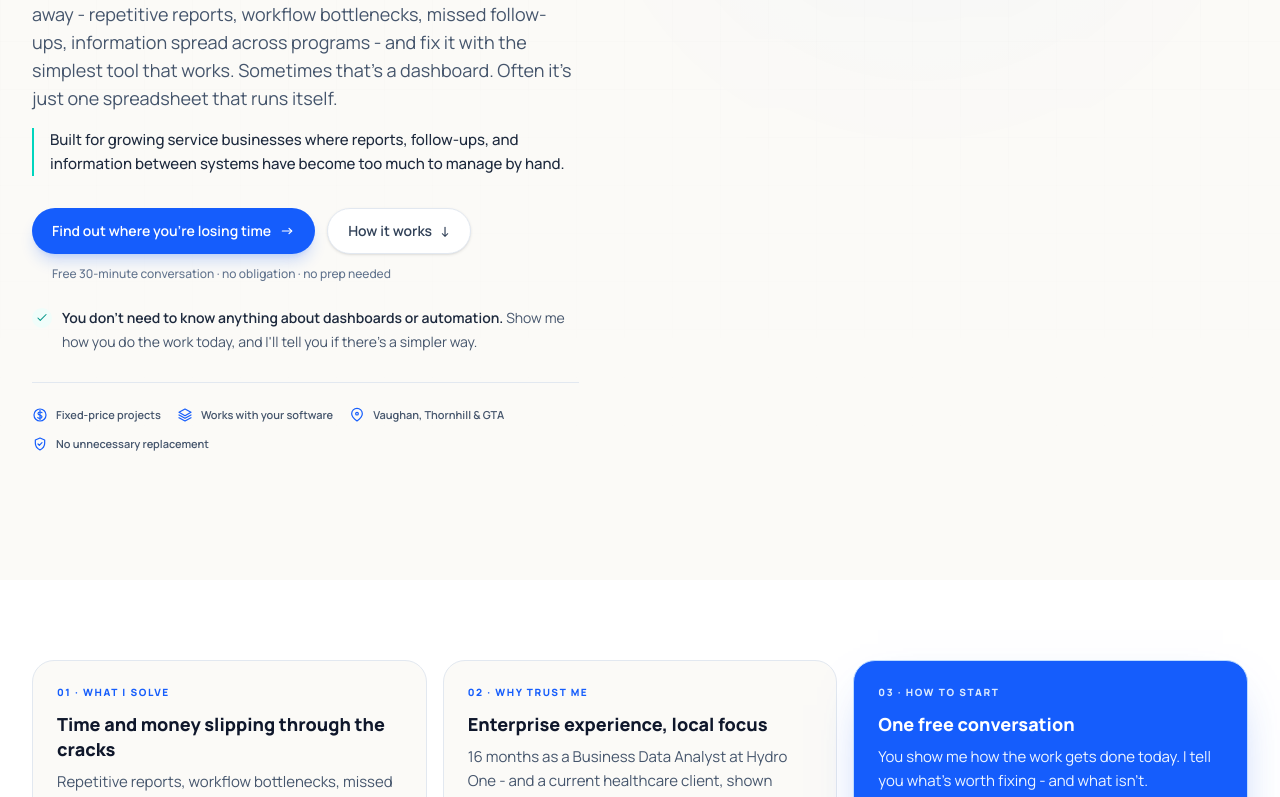
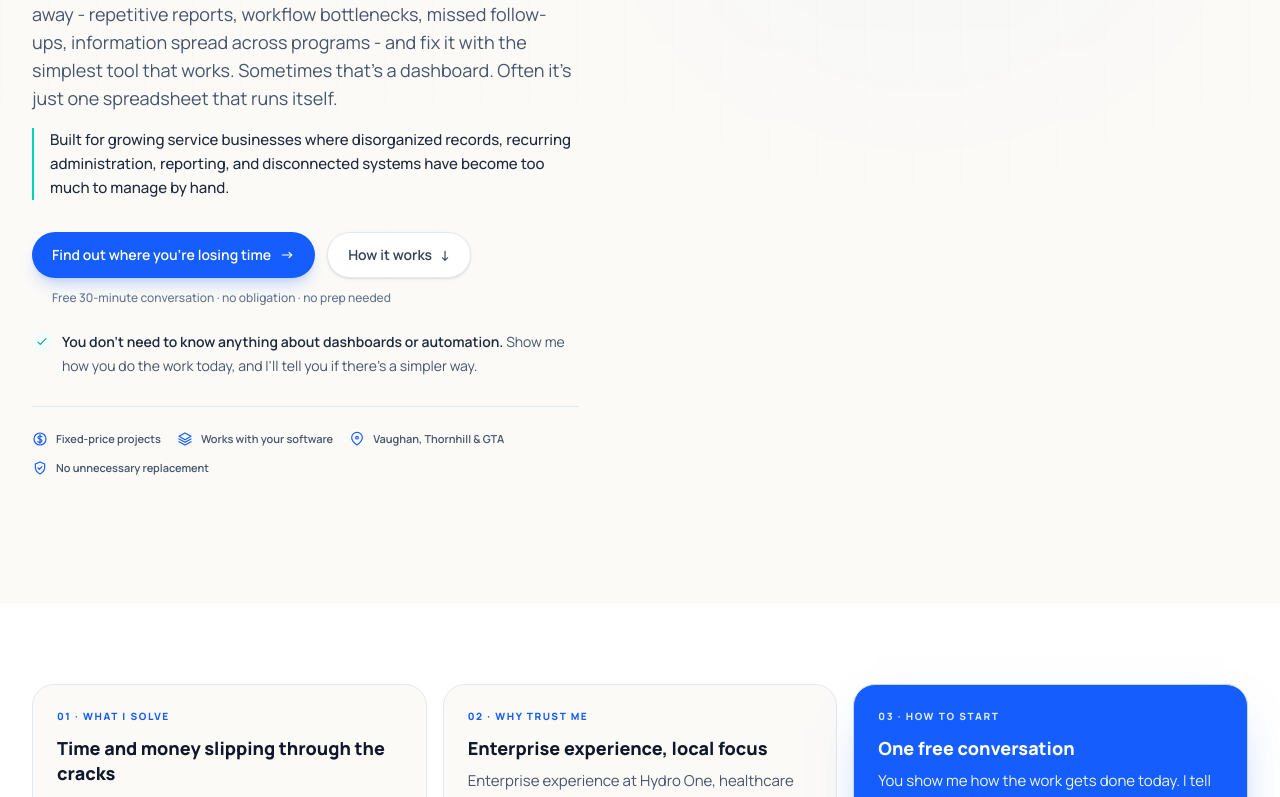
Before and after one commit to juliaobsh/julia-portfolio, a Next.js app: page /business in a window 1280 px wide. Shown: the part 583-1380 px from the top of the page. Built offline with nearby package versions, Linux system fonts and the light colour scheme; a web font is replaced by a local one.

Commit message:
Update business.ts

```diff
--- a/src/data/business.ts
+++ b/src/data/business.ts
@@ -12,16 +12,18 @@ export const business = {
   /** Shown beside the photo. */
   bio: [
     "I spent 16 months as a Business Data Analyst at Hydro One, working inside a 27-report enterprise Power BI suite and automating high-volume workflows that people relied on every week.",
-    "Now I bring that same care to local businesses. I handle the first conversation, build the solution, check the numbers against yours, and walk your team through it - no sales hand-off and no junior delivery team.",
+    "Since February 2025, I’ve also supported an independent healthcare practice: organizing hundreds of client files and years of invoices, configuring online booking, and maintaining its existing website and digital tools.",
+    "I’m also contributing to a collaborative business systems project, exploring database design and data quality for matching businesses with relevant growth opportunities. That project is currently in development.",
+    "The best solution is the one that makes running your business easier. Now I bring that same care to local businesses. I handle the first conversation, build the solution, check the numbers against yours, and walk your team through it - no sales hand-off and no junior delivery team.",
   ],
-  role: "Data & automation consultant",
+  role: "Business process improvement & automation consultant",
   firstName: "Yulia",
   serviceArea: "Vaughan, Thornhill & GTA",
   /** Main call to action - framed around what the visitor gets. */
   ctaLabel: "Find out where you're losing time",
   ctaNote: "Free 30-minute conversation · no obligation · no prep needed",
   /** Who the page is for - by situation, not industry. */
-  idealClient: "Built for growing service businesses where reports, follow-ups, and information between systems have become too much to manage by hand.",
+  idealClient: "Built for growing service businesses where disorganized records, recurring administration, reporting, and disconnected systems have become too much to manage by hand.",
 };
 
 /** The one-minute version of the page, shown right after the hero. */
@@ -29,14 +31,14 @@ export const glance = [
   {
     label: "What I solve",
     title: "Time and money slipping through the cracks",
-    body: "Repetitive reports, workflow bottlenecks, missed follow-ups, and information spread across programs.",
+    body: "Disorganized records, repetitive admin, reporting bottlenecks, missed follow-ups, and information spread across programs.",
     href: "#help",
     link: "See the warning signs",
   },
   {
     label: "Why trust me",
     title: "Enterprise experience, local focus",
-    body: "16 months as a Business Data Analyst at Hydro One - and a current healthcare client, shown below.",
+    body: "Enterprise experience at Hydro One, healthcare reporting automation, and hands-on operations support for an independent practice.",
     href: "#about",
     link: "Meet me",
   },
@@ -135,7 +137,7 @@ export const signs: { icon: IconName; title: string; body: string }[] = [
   { icon: "dollar", title: "Revenue slipping through the cracks", body: "Unpaid invoices, missed follow-ups, and overlooked opportunities are hard to keep track of" },
   { icon: "search", title: "Answers take too long", body: "You can't see the numbers you care about without asking someone to pull them" },
   { icon: "clock", title: "Work keeps getting stuck", body: "Jobs, approvals, or customer requests sit waiting, and nobody has a clear picture of why" },
-  { icon: "split", title: "Conflicting numbers", body: "Different reports give different answers to the same question" },
+  { icon: "sheet", title: "Files are hard to find", body: "Client records, invoices, and documents pile up without a consistent place or process" },
 ];
 
 export const beforeAfter = {
@@ -225,8 +227,8 @@ export const customWork = {
   label: "Custom process fix",
   price: "Quoted after the free review",
   title: "Not every problem is a report or a dashboard",
-  body: "Sometimes the fix is a hand-off that keeps getting dropped, a follow-up process that depends on someone's memory, or an approval that sits in an inbox for days. After the free review, I can scope a custom workflow improvement or automation project - with its own fixed price.",
-  examples: ["Follow-up and reminder workflows", "Cleaner hand-offs between teams", "Automating repetitive admin steps", "Tracking that shows where work gets stuck"],
+  body: "Your business has grown, but the processes behind it haven’t kept up. Files are hard to find, admin keeps piling up, or your existing software isn’t working the way you need it to. I help organize information, configure existing tools, and put simpler, repeatable workflows in place. Every project starts with a free review and a clear, fixed-price scope.",
+  examples: ["Document organization and records management", "Administrative workflows and recurring tasks", "Scheduling and business software configuration", "Follow-up and handoff processes", "Spreadsheet cleanup and workflow automation"],
   honesty: "If it's outside what I do well, I'll say so and point you somewhere better.",
 };
 
@@ -409,3 +411,47 @@ export const faqs = [
     answer: "For fixed-price projects, a 40-50% deposit to start, and the rest when you've signed off on the finished work. No hourly billing and no surprise invoices.",
   },
 ];
+
+
+/** Anonymized work; distinguish ongoing support from exploratory team work. */
+export const additionalWork = [
+  {
+    id: "practice-operations",
+    category: "Healthcare operations",
+    client: "Independent Healthcare Practice · GTA, Ontario",
+    status: "Ongoing support · February 2025–Present",
+    title: "From administrative overload to organized operations",
+    summary: "Reorganized hundreds of client records, established consistent administrative workflows, and configured everyday business systems for an independent healthcare practice.",
+    challenge: "Years of physical and digital client records, invoices, consent forms, and administrative documentation had accumulated without a consistent structure. Finding information and keeping records current had become difficult to manage.",
+    contributions: [
+      "Reorganized hundreds of physical client files by year and alphabetically for easier retrieval.",
+      "Organized historical invoices spanning multiple years into a consistent digital filing structure.",
+      "Maintain administrative records and invoice documentation through repeatable processes, under the practitioner’s direction.",
+      "Configured and continue to maintain an online appointment-booking platform around the owner’s operational needs.",
+      "Maintain the existing website and support online advertising activities.",
+    ],
+    outcomeLabel: "What changed",
+    outcome: "An overwhelming administrative backlog became a structured system that is easier to navigate and maintain. Records are organized for easier access, with ongoing support to keep information current.",
+    takeaway: "Sometimes the most useful improvement is organizing existing information, configuring tools properly, and creating processes a business can maintain.",
+    tags: ["Records management", "Process improvement", "Software configuration"],
+  },
+  {
+    id: "opportunity-system",
+    category: "Collaborative business systems project",
+    client: "Business Strategy & Advisory Firm · Canadian Business Services",
+    status: "In development · October–November 2026",
+    title: "Designing a structured system for business growth opportunities",
+    summary: "Contributing to the early design of a reliable data foundation for evaluating funding, procurement, partnership, and growth opportunities as part of a collaborative team.",
+    challenge: "Business opportunities are scattered across sources, with inconsistent eligibility requirements and frequently changing information. The project explores a more structured way to evaluate opportunities and connect businesses with relevant programs.",
+    contributions: [
+      "Exploring database structures for opportunity records, eligibility requirements, and source tracking.",
+      "Defining consistent fields and relationships to support filtering, comparison, and future matching.",
+      "Investigating data quality, duplicate detection, and record verification processes.",
+      "Considering how records can be updated and maintained as programs and requirements change.",
+    ],
+    outcomeLabel: "Intended outcome · work in progress",
+    outcome: "The team aims to produce a testable framework for collecting, organizing, and evaluating business growth opportunities. My focus is the underlying data structure and maintenance approach. Design and prototyping are ongoing.",
+    takeaway: "Useful automation begins with reliable data, clear rules, and a practical plan for keeping information current.",
+    tags: ["Database design", "Data quality", "Systems planning"],
+  },
+];
```
